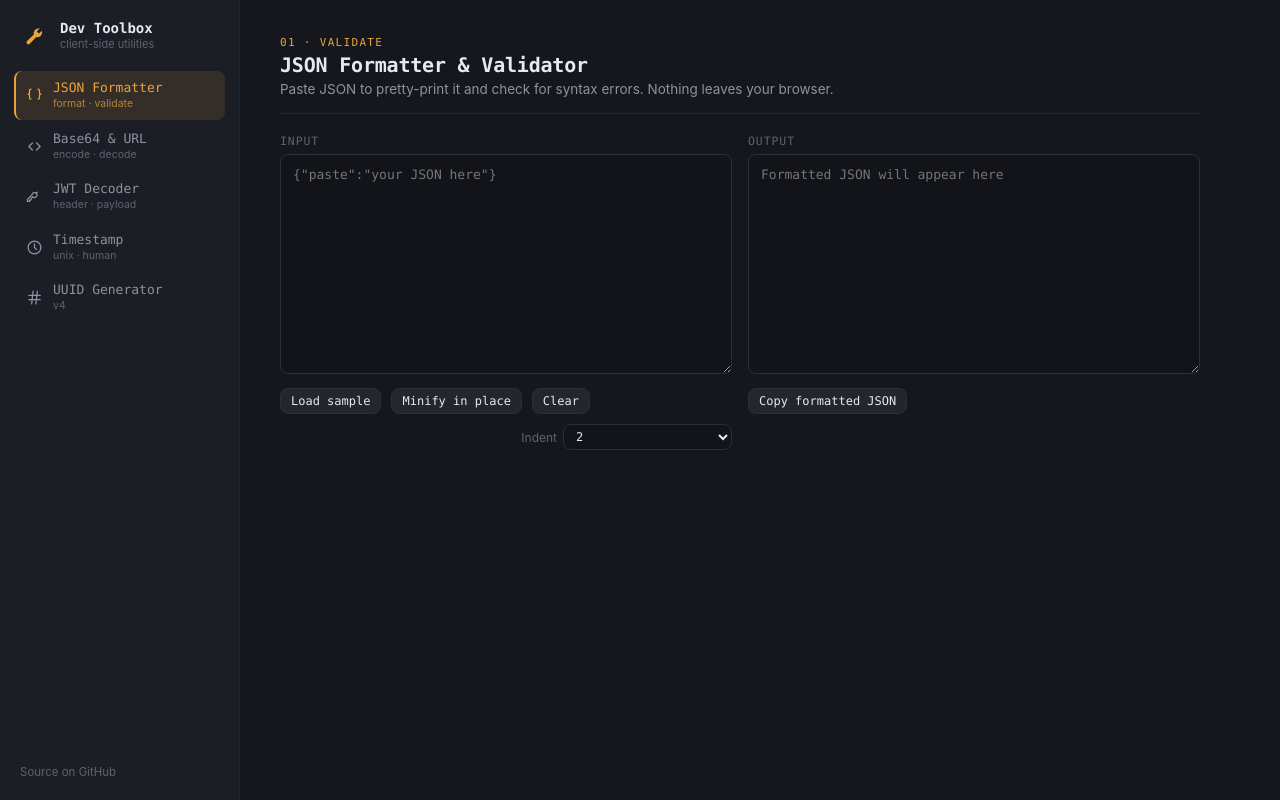
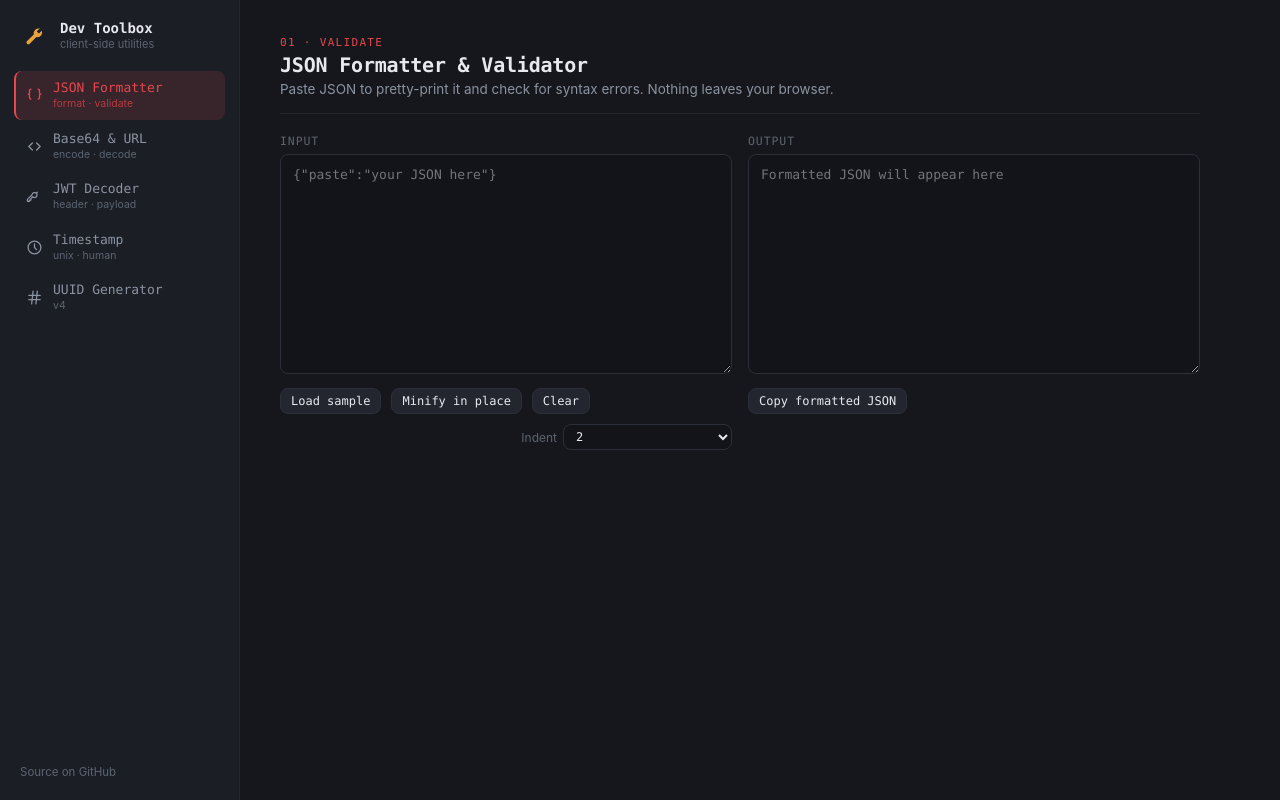
Before and after one commit to snake-jhon/dev-toolbox, a Vue app: page /#/json-formatter in a window 1280 px wide. Built offline with nearby package versions, Linux system fonts and the light colour scheme.

Commit message:
Switch accent color from amber to red
Updated --accent/--accent-dim/--accent-soft tokens and button text contrast (white on red instead of dark-on-amber).

```diff
--- a/src/style.css
+++ b/src/style.css
@@ -8,9 +8,9 @@
   --text-primary: #e7e9ee;
   --text-muted: #8b93a1;
   --text-faint: #5c6472;
-  --accent: #e8a33d;
-  --accent-dim: #b98332;
-  --accent-soft: rgba(232, 163, 61, 0.12);
+  --accent: #e5484d;
+  --accent-dim: #b8393e;
+  --accent-soft: rgba(229, 72, 77, 0.14);
   --ok: #4fd1a5;
   --ok-soft: rgba(79, 209, 165, 0.12);
   --err: #ef6461;
@@ -176,13 +176,13 @@ select:focus-visible,
 .btn-primary {
   background: var(--accent);
   border-color: var(--accent);
-  color: #17140d;
+  color: #ffffff;
   font-weight: 600;
 }
 
 .btn-primary:hover {
-  background: #f0ae4d;
-  color: #17140d;
+  background: #ef6b6f;
+  color: #ffffff;
 }
 
 .btn-sm {
@@ -262,7 +262,7 @@ textarea.code-area {
 
 .chip-toggle button.active {
   background: var(--accent);
-  color: #17140d;
+  color: #ffffff;
   font-weight: 600;
 }
 
```
